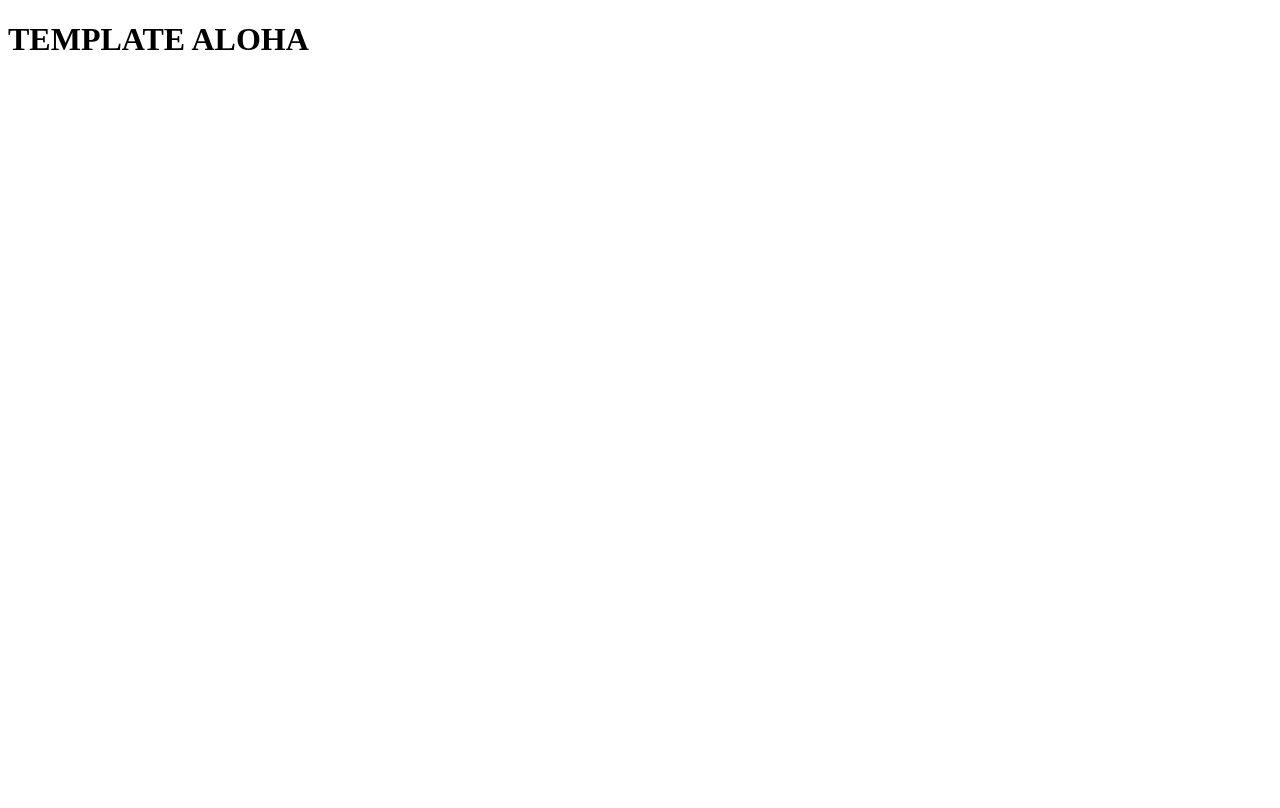
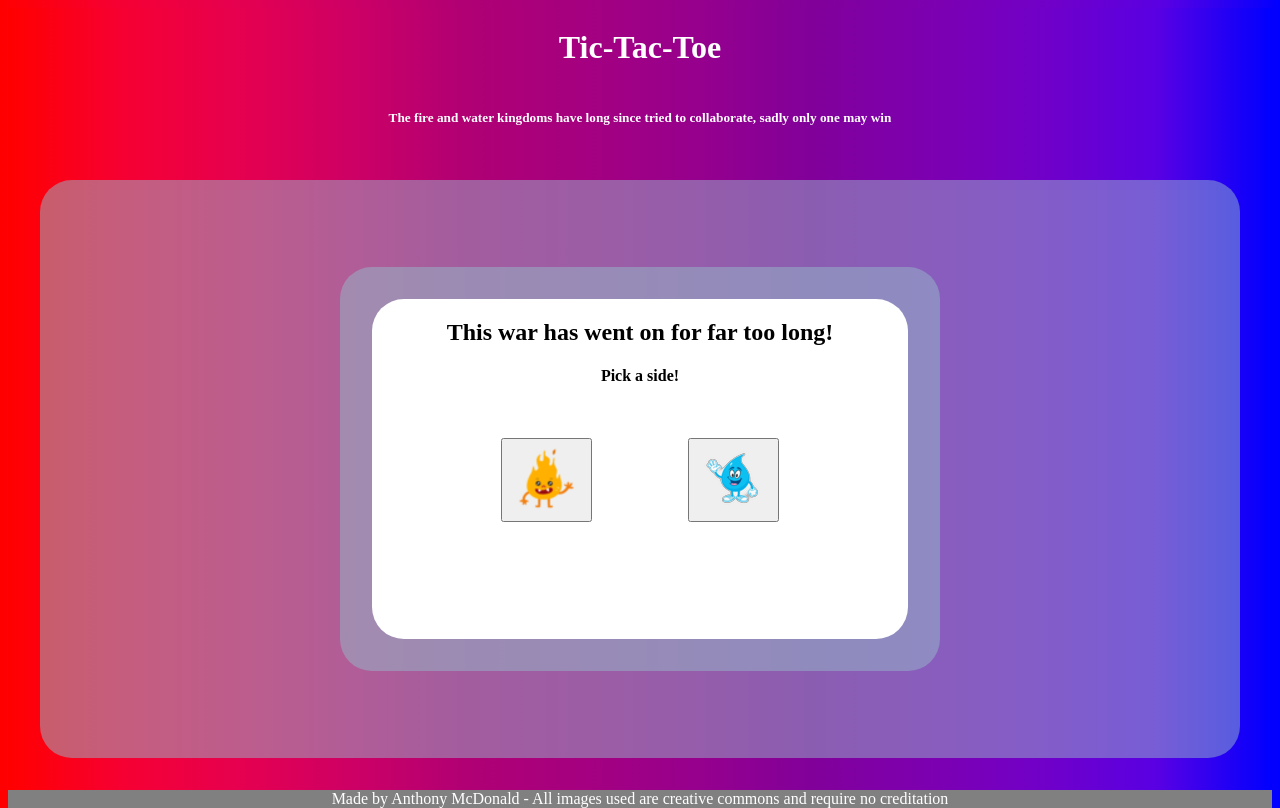
Before and after one commit to Anthony-McDonald/tic-tac-toe, a plain HTML site: page index.html in a window 1280 px wide. Drawn offline with Linux system fonts and the light colour scheme.

Commit message:
general page layout and side selection window

```diff
--- a/index.html
+++ b/index.html
@@ -8,6 +8,43 @@
     <script src="scripts.js"></script>
 </head>
 <body>
-    <h1>TEMPLATE ALOHA</h1>
+
+    <div class="container">
+        <div class="header">
+            <div class="hsep2">
+                <h1>Tic-Tac-Toe</h1>
+                <h5>The fire and water kingdoms have long since tried to collaborate, sadly only one may win</h5>
+            </div>
+
+        </div>
+        <div class="main whiten">
+            <div class="sideselector whiten">
+
+                <!-- sideselectionbox -->
+                <div class="sidebox" style="">
+                    <div class="sidetitle">
+                        <h2>This war has went on for far too long!</h2>
+                        <h4>Pick a side!</h4>
+                    </div>
+                    <div class="buttonpanel">
+                        <button type="button" class="fire sidebutton"> <img src="imgs/firefriend.png" alt="fire_side"></button>
+                        <button type="button" class="fire sidebutton"> <img src="imgs/waterfriend.png" alt="fire_side"></button>
+                    </div>
+                </div>
+
+                <!-- gamewindow -->
+                <div class="sidebox" style="display: none;">
+                    <div class="sidetitle">
+
+                    </div>
+                </div>
+            </div>
+        </div>
+        <div class="footer">
+            Made by Anthony McDonald - All images used are creative commons and require no creditation
+        </div>
+    </div>
 </body>
 </html>
+
+<!-- sidebox is display noned atm  -->
--- a/styles.css
+++ b/styles.css
@@ -0,0 +1,69 @@
+
+html, body {
+    height: 100%;
+    background-image: linear-gradient(to right, #ff0000, #f60033, #e6004f, #cd0065, #b00074, #a50080, #96008d, #81009a, #7d00b0, #7100c8, #5900e3, #0000ff);
+}
+
+
+.container {
+    display: flex;
+    flex-direction: column;
+    height: 100%;
+}
+
+.header {
+
+    display: flex;
+    justify-content: center;
+    color: white;
+    border-radius: 2rem;
+}
+
+.hsep2 {
+    display: flex;
+    flex-direction: column;
+    flex: 0.6;
+    text-align: center;
+}
+
+.whiten {
+    background-color: rgba(150, 186, 201, 0.5);
+    border-radius: 2rem;
+}
+
+.main {
+    flex: 1;
+    margin: 2rem;
+    display: flex;
+    justify-content: center;
+    align-items: center;
+}
+
+.sideselector {
+    height: 70%;
+    flex: 0.5;
+    display: flex;
+    flex-direction: column;
+    text-align: center;
+}
+
+.buttonpanel {
+    display: flex;
+    margin: 2rem;
+    justify-content: space-evenly;
+}
+
+.sidebox {
+    background-color: white;
+    margin: 2rem;
+    border-radius: 2rem;
+    flex: 1;
+    display: flex;
+    flex-direction: column;
+}
+
+.footer {
+    background-color: gray;
+    color: white;
+    text-align: center;
+}
```
Also changed, not shown: imgs/firefriend.png (added), imgs/waterfriend.png (added).
